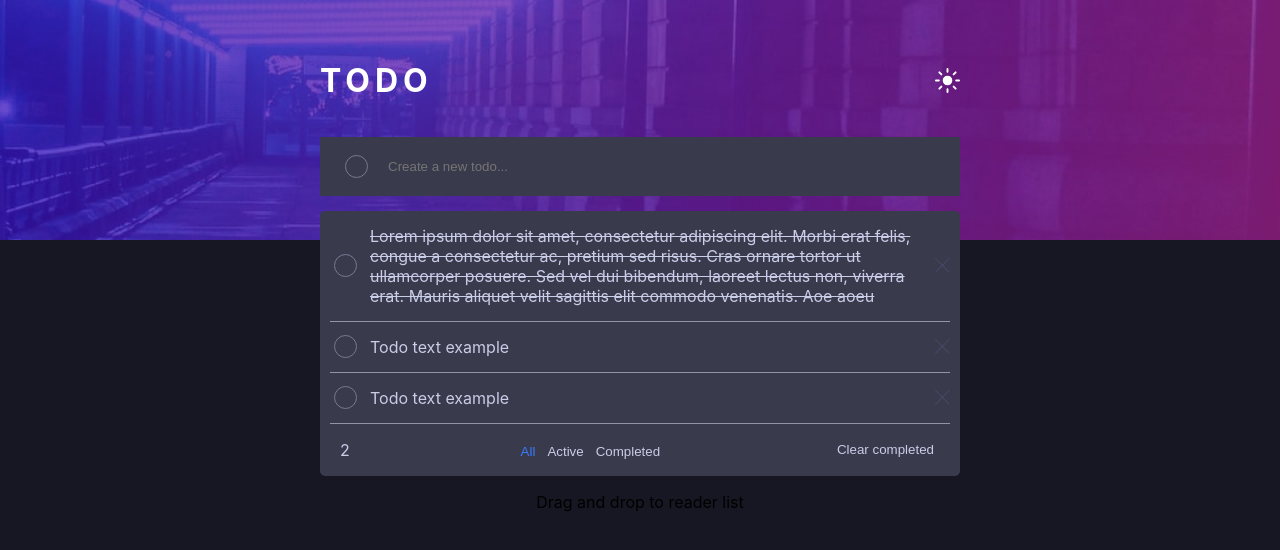
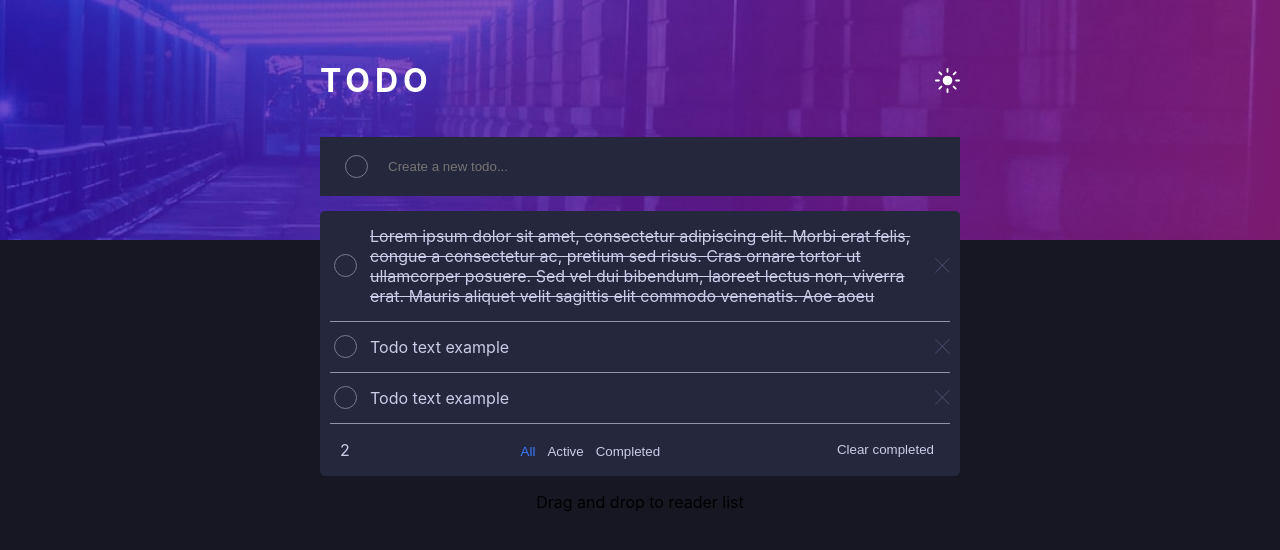
Before and after one commit to bavicente9/todo-app, a React (Create React App) app: page / in a window 1280 px wide. Shown: the top 550 px of the page. Built offline with nearby package versions, Linux system fonts and the light colour scheme.

Commit message:
changed dark theme color  background of components

```diff
--- a/src/Components/filterButtons/filterButtons.scss
+++ b/src/Components/filterButtons/filterButtons.scss
@@ -2,7 +2,7 @@
 @import '../../Utils/style/globalVariables.scss';
 
 .filterButtons_container--dark {
-    background-color: $veryDarkGrayishBlue;
+    background-color: $veryDarkDesaturatedBlue;
 
     .filter_button{
         color: $lightGrayishBlue;
--- a/src/Components/todoForm/TodoForm.scss
+++ b/src/Components/todoForm/TodoForm.scss
@@ -45,7 +45,7 @@
     }
 
     .form_container--dark {
-        background-color: $veryDarkGrayishBlue;
+        background-color: $veryDarkDesaturatedBlue;
     }
 
     .form_container--light {
--- a/src/Components/todoList/TodoList.scss
+++ b/src/Components/todoList/TodoList.scss
@@ -38,7 +38,7 @@
 
 
 .todoList_container--dark {
-    background-color: $veryDarkGrayishBlue;
+    background-color: $veryDarkDesaturatedBlue;
     color: $lightGrayishBlue;
 }
 
```
